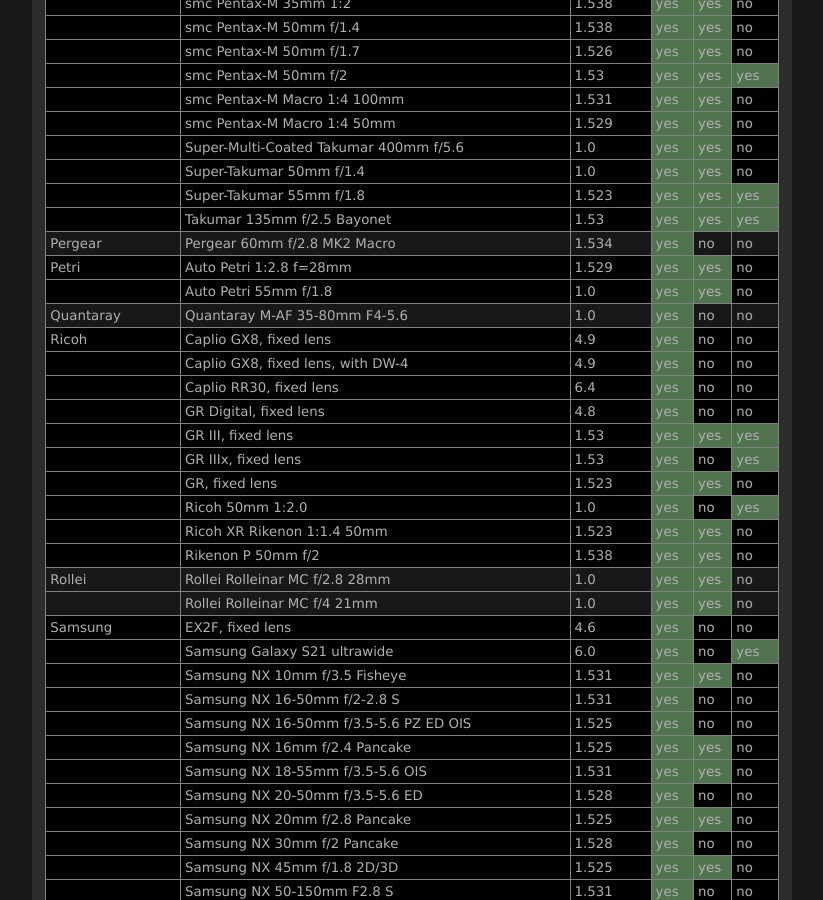
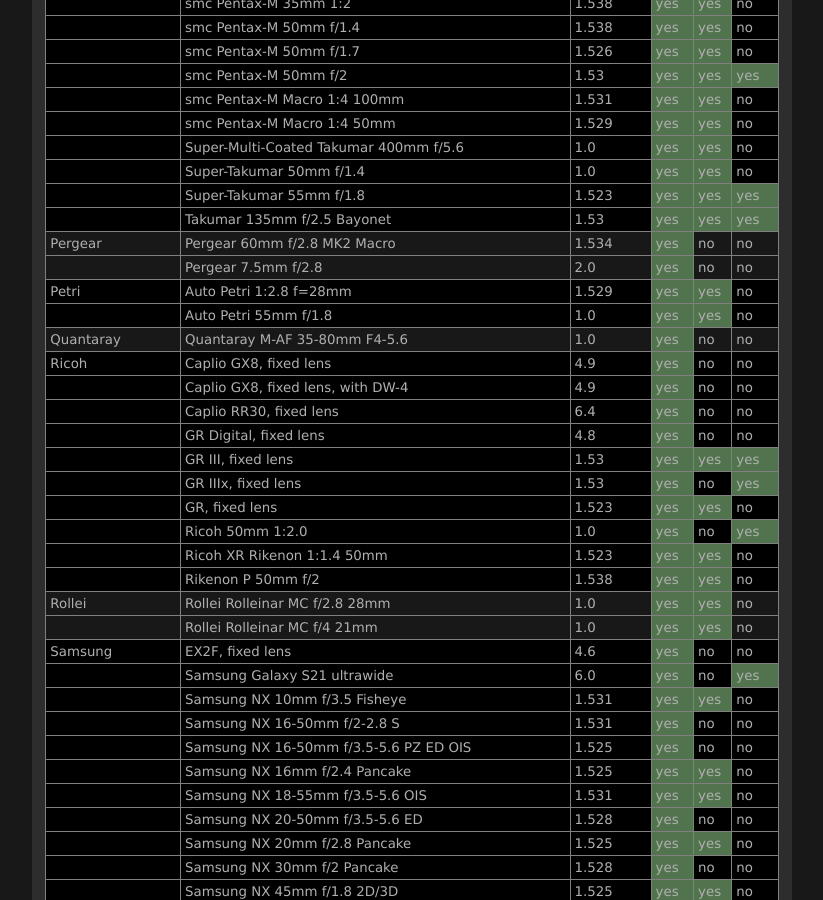
Before and after one commit to lensfun/lensfun.github.io, a Jekyll site: the page built from _posts/lenslist/2999-12-31-Lenslist-master.md, in a window 1280 px wide and 900 px high, scrolled down 23938 px. Shown: the whole window, without its empty margins (284-1107 px from the left). Built offline with Jekyll 4.4.1, drawn with Linux system fonts in a browser that asks for light colours.

Commit message:
Update master lens list from GitHub Actions

```diff
--- a/_posts/lenslist/2999-12-31-Lenslist-master.md
+++ b/_posts/lenslist/2999-12-31-Lenslist-master.md
@@ -985,6 +985,7 @@ This list was generated on 2026-01-23 from current Lensfun sources. Your Lensfun
 <tr class="lenslist-bg1"><td></td><td>Super-Takumar 55mm f/1.8</td><td>1.523</td><td class="lenslist-highlight lenslist-check">yes</td><td class="lenslist-highlight lenslist-check">yes</td><td class="lenslist-highlight lenslist-check">yes</td></tr>
 <tr class="lenslist-bg1"><td></td><td>Takumar 135mm f/2.5 Bayonet</td><td>1.53</td><td class="lenslist-highlight lenslist-check">yes</td><td class="lenslist-highlight lenslist-check">yes</td><td class="lenslist-highlight lenslist-check">yes</td></tr>
 <tr class="lenslist-bg2"><td>Pergear</td><td>Pergear 60mm f/2.8 MK2 Macro</td><td>1.534</td><td class="lenslist-highlight lenslist-check">yes</td><td class="lenslist-check">no</td><td class="lenslist-check">no</td></tr>
+<tr class="lenslist-bg2"><td></td><td>Pergear 7.5mm f/2.8</td><td>2.0</td><td class="lenslist-highlight lenslist-check">yes</td><td class="lenslist-check">no</td><td class="lenslist-check">no</td></tr>
 <tr class="lenslist-bg1"><td>Petri</td><td>Auto Petri 1:2.8 f=28mm</td><td>1.529</td><td class="lenslist-highlight lenslist-check">yes</td><td class="lenslist-highlight lenslist-check">yes</td><td class="lenslist-check">no</td></tr>
 <tr class="lenslist-bg1"><td></td><td>Auto Petri 55mm f/1.8</td><td>1.0</td><td class="lenslist-highlight lenslist-check">yes</td><td class="lenslist-highlight lenslist-check">yes</td><td class="lenslist-check">no</td></tr>
 <tr class="lenslist-bg2"><td>Quantaray</td><td>Quantaray M-AF 35-80mm F4-5.6</td><td>1.0</td><td class="lenslist-highlight lenslist-check">yes</td><td class="lenslist-check">no</td><td class="lenslist-check">no</td></tr>
```
